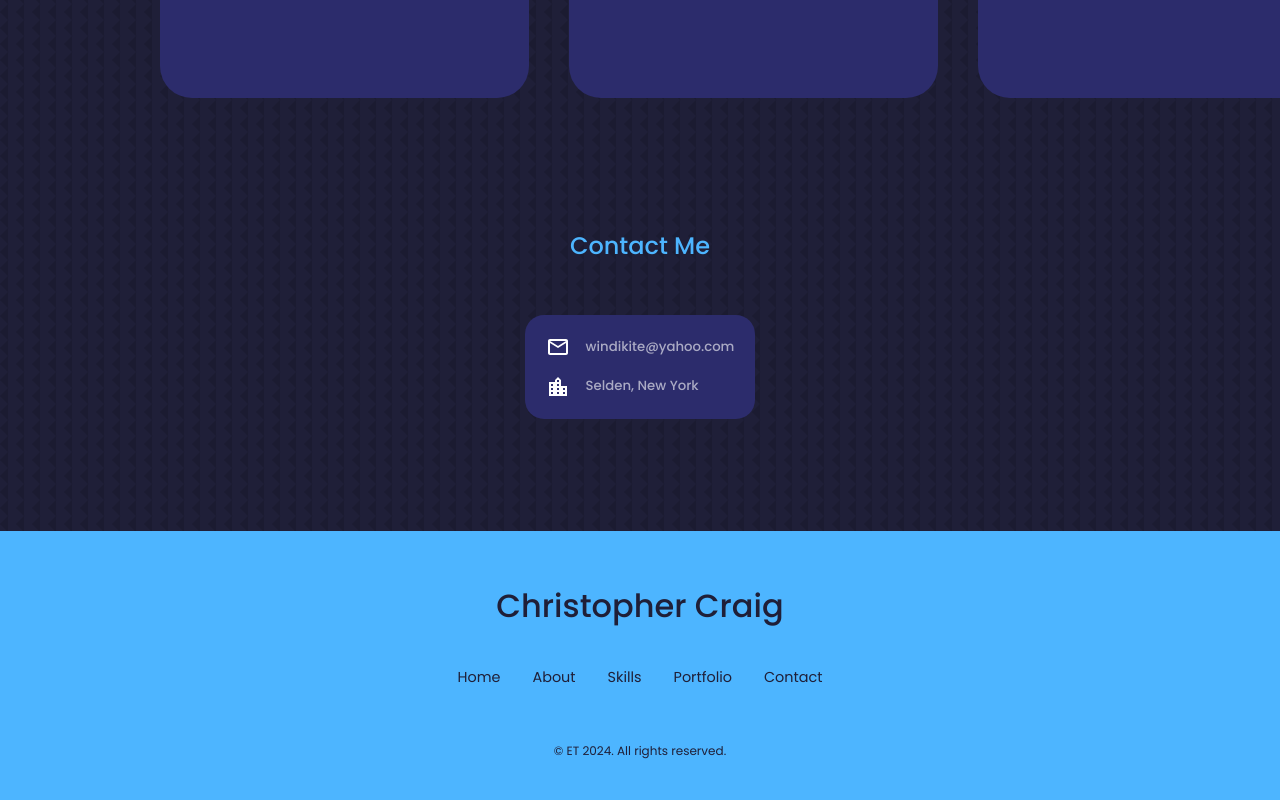
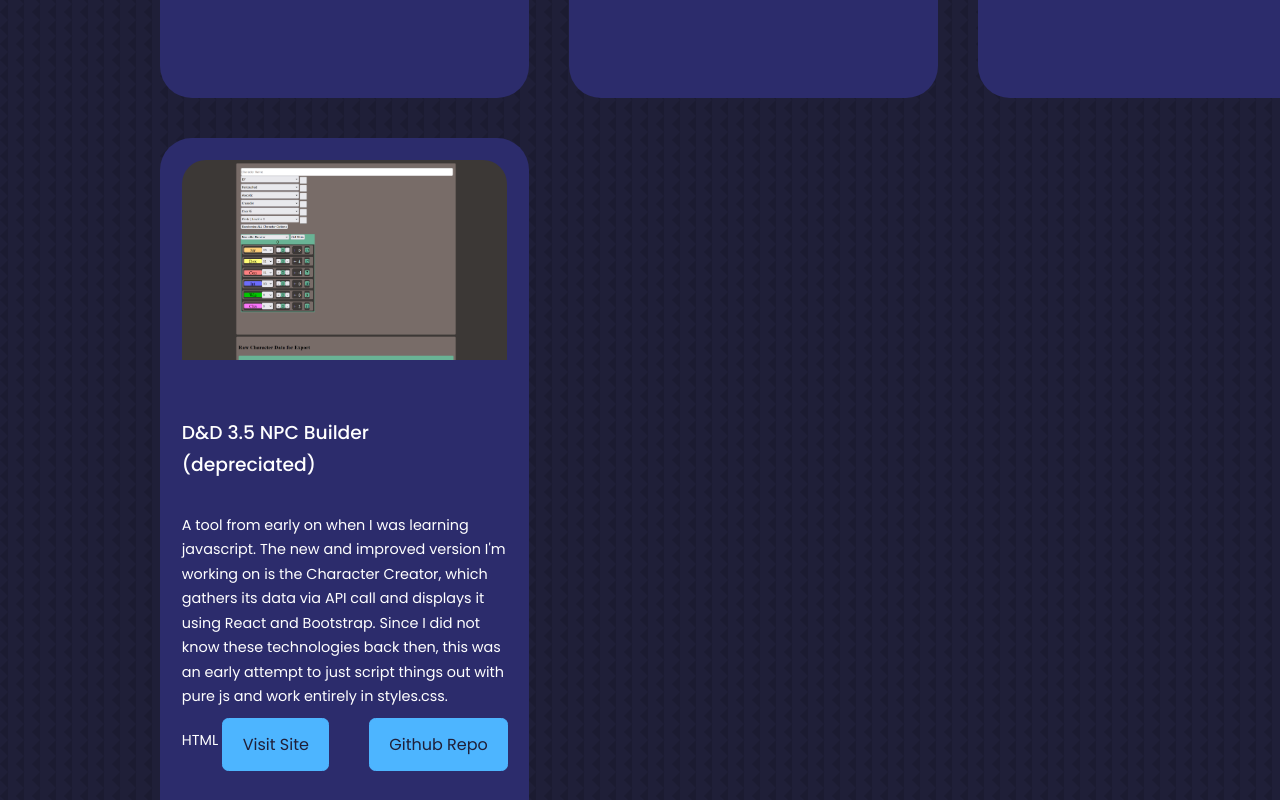
Before and after one commit to windikite/Portfolio, a React (Create React App) app: page / in a window 1280 px wide. Shown: the part 2460-3260 px from the top of the page. Built offline with nearby package versions, Linux system fonts and the light colour scheme.

Commit message:
v0.1.3 added site and fixed buttons

```diff
--- a/src/components/portfolio/Portfolio.jsx
+++ b/src/components/portfolio/Portfolio.jsx
@@ -3,6 +3,7 @@
 import IMG1 from "../../assets/IMG1.png";
 import IMG2 from "../../assets/IMG2.png";
 import IMG3 from "../../assets/IMG3.png";
+import IMG4 from "../../assets/IMG4.png";
 import React from "react";
 
 //Portfolio function
@@ -37,6 +38,16 @@
       technologies: "React | Bootstrap | JS",
       siteLink: "https://dnd-3-5-character-creator.onrender.com/",
       gitLink:'https://github.com/windikite/DnD-3.5-Character-Creator'
+    },
+    {
+      id: 4,
+      title: "D&D 3.5 NPC Builder (depreciated)",
+      img: IMG4,
+      description:
+        "A tool from early on when I was learning javascript. The new and improved version I'm working on is the Character Creator, which gathers its data via API call and displays it using React and Bootstrap. Since I did not know these technologies back then, this was an early attempt to just script things out with pure js and work entirely in styles.css.",
+      technologies: "HTML | JS",
+      siteLink: "https://dnd-3-5-character-builder-depreciated.onrender.com/",
+      gitLink:'https://github.com/windikite/dnd-character-builder'
     }
   ];
 
```
Also changed, not shown: src/assets/IMG4.png (added).
